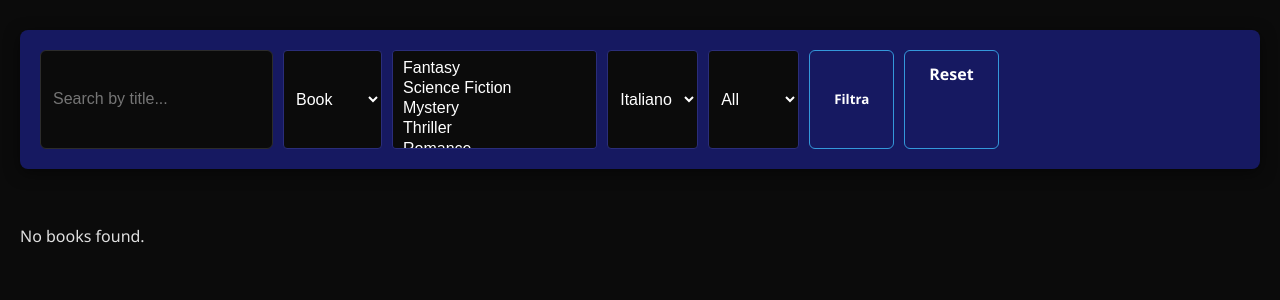
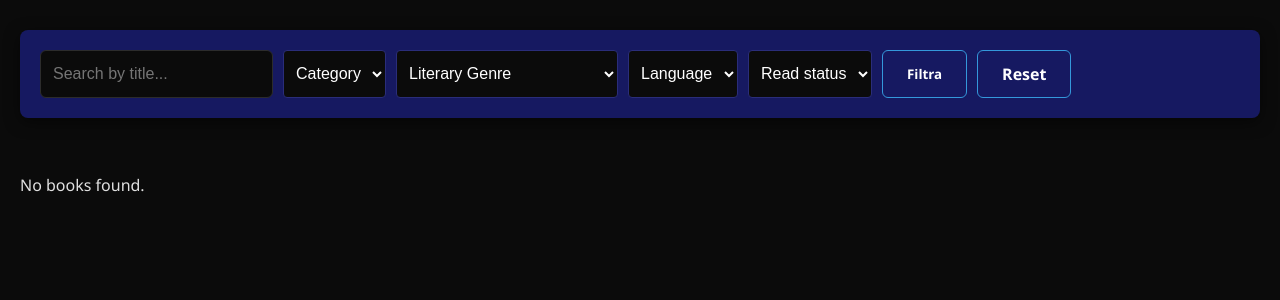
Before and after one commit to LorenzoDLaw/MyBookShelf, a PHP site: page / in a window 1280 px wide. Shown: the part 118-418 px from the top of the page. Run offline with PHP 8.4, Linux system fonts and the light colour scheme; data that the repository does not hold is empty.

Commit message:
Save and modify book bug error handal

```diff
--- a/index.php
+++ b/index.php
@@ -66,7 +66,7 @@ function getEnumVal($table, $column): array
             <input type="text" name="search" id="search" placeholder="Search by title..." >
 
             <select name="category" id="category"> <!-- Like book, manga, comics, manga -->
-                <!-- fetch from database the enum values -->
+                <option value="" selected disabled hidden>Category</option>
                 <?php foreach(getEnumVal('book', 'category') as $category): ?>
                 <option value="<?= h($category) ?>">
                     <?= h($category) ?>
@@ -74,14 +74,18 @@ function getEnumVal($table, $column): array
                 <?php endforeach; ?>
             </select>
 
-            <select name="literary_genre[]" multiple>
+            <select name="literary_genre[]" >
+                <option value="" selected disabled hidden>Literary Genre</option>
                 <?php foreach(getEnumVal('book', 'literary_genre') as $genre): ?>
-                    <option value="<?= h($genre) ?>"><?= h($genre) ?></option>
+                    <option value="<?= h($genre) ?>">
+                        <?= h($genre) ?>
+                    </option>
                 <?php endforeach; ?>
             </select>
 
             <select name="language" id="language"> <!-- Like Italian, English, Spanish -->
                 <!-- fetch from database the enum values -->
+                <option value="" selected disabled hidden>Language</option>
                 <?php foreach(getEnumVal('book', 'language') as $language): ?>
                 <option value="<?= h($language) ?>">
                     <?= h($language) ?>
@@ -91,7 +95,7 @@ function getEnumVal($table, $column): array
             </select>
 
             <select name="isread" id="isread">
-                <option value="">All</option>
+                <option value="" selected disabled hidden>Read status</option>
                 <!-- == performs type coercion and compares values after converting them to a common type
                  while === checks both value and type without coercion-->
                 <option value="1" <?= $filters["isread"] === "1" ? "selected" : "" ?>>Read</option>
```
Also changed, not shown: add_modify.php (+17 -4 lines), README.md, book_cover/cover_69e4fa4d654e71.05969541.jpg (deleted), book_cover/cover_69e67edd911ee4.79247160.jpg (deleted), book_cover/cover_69e68badc3f3a7.87648369.png (deleted).
